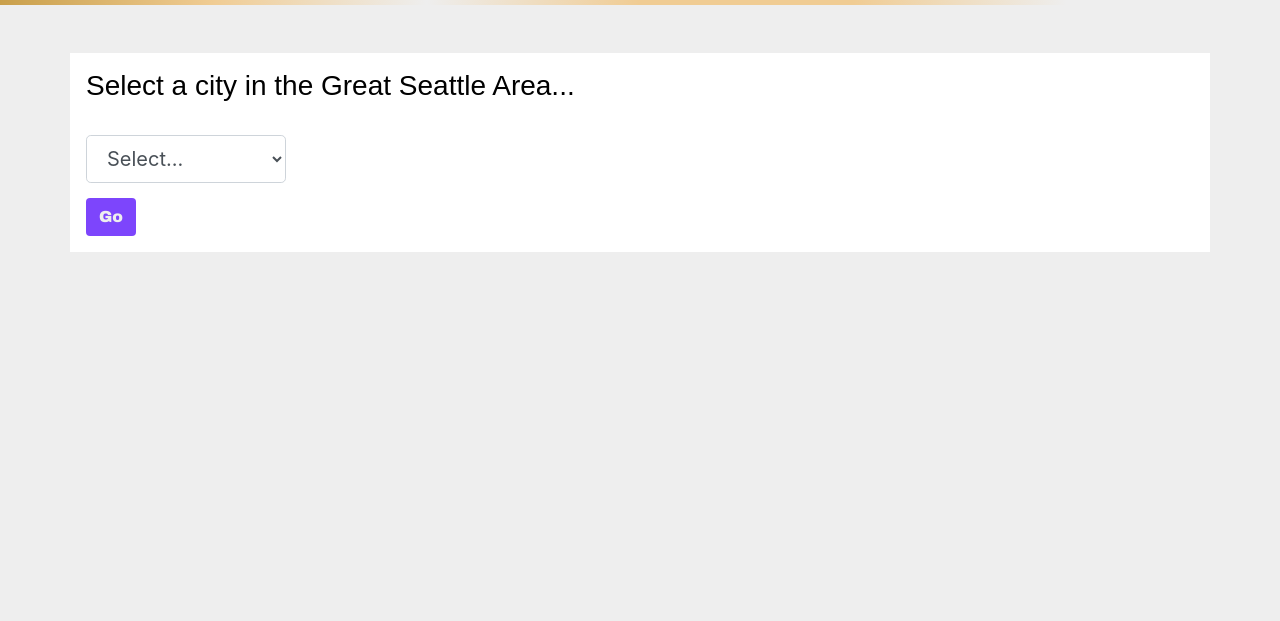
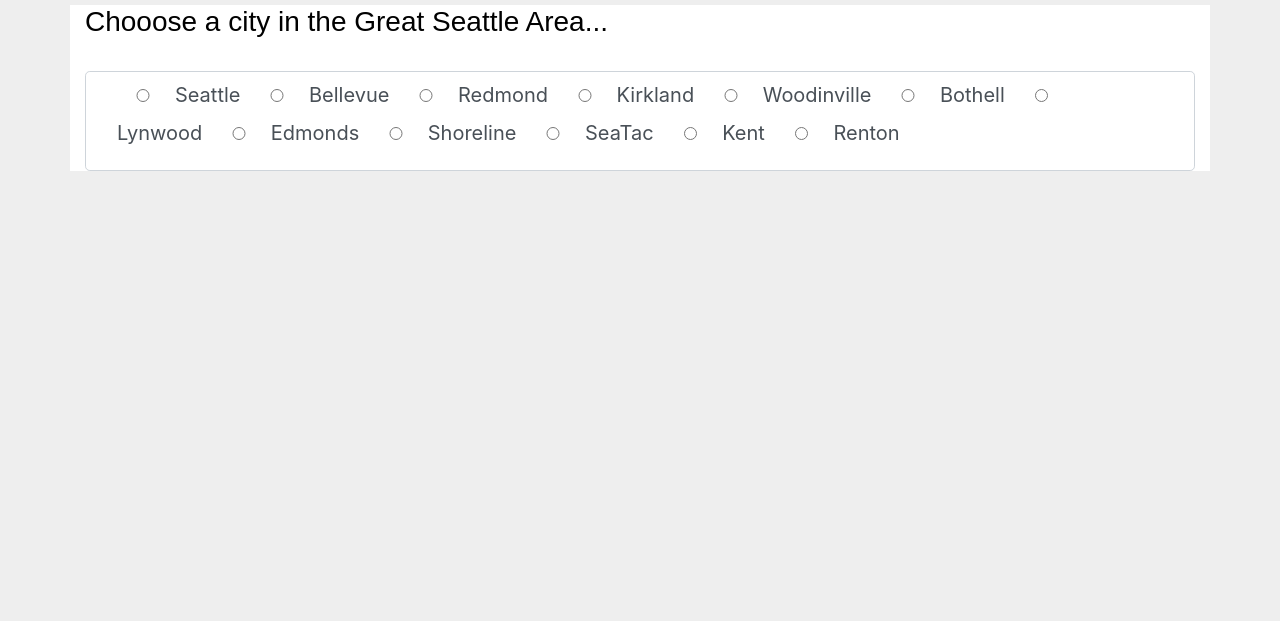
Before and after one commit to krishuang168/COVID-Reopening-HTML-Website, a website: page locations.html in a window 1280 px wide. Shown: the part 179-800 px from the top of the page. Drawn offline with nearby package versions, Linux system fonts and the light colour scheme.

Commit message:
Locations HTML & CSS

```diff
--- /dev/null
+++ b/css/locations.scss
@@ -0,0 +1,22 @@
+$color-gold: hsl(40, 54%, 54%);
+$color-champagne: rgb(240, 204, 147);
+$color-brown: #995500;
+$color-lavender: #b08ffc;
+$color-violet: #7d45fc;
+$color-bright: #eee;
+$color-dark-transparent: rgba(34, 34, 34, 0.5);
+
+/* Full-width input fields */
+input[type="radio"] {
+  width: 5%;
+  display: inline-block;
+}
+
+label {
+  margin-right: 5px;
+  display: inline-block;
+}
+
+form {
+  min-height: 100px;
+}
--- a/locations.html
+++ b/locations.html
@@ -7,27 +7,15 @@
 
     <!-- build:css css/main.css -->
     <!-- Bootstrap CSS -->
-    <link
-      rel="stylesheet"
-      href="node_modules/bootstrap/dist/css/bootstrap.min.css"
-    />
+    <link rel="stylesheet" href="node_modules/bootstrap/dist/css/bootstrap.min.css" />
     <!-- Additional CSS must be placed after Bootstrap CSS. The order matters! -->
-    <link
-      rel="stylesheet"
-      href="node_modules/font-awesome/css/font-awesome.min.css"
-    />
-    <link
-      rel="stylesheet"
-      href="node_modules/bootstrap-social/bootstrap-social.css"
-    />
+    <link rel="stylesheet" href="node_modules/font-awesome/css/font-awesome.min.css" />
+    <link rel="stylesheet" href="node_modules/bootstrap-social/bootstrap-social.css" />
     <link rel="stylesheet" href="/css/general.css" />
-    <link rel="stylesheet" href="/css/modal.css" />
+    <link rel="stylesheet" href="/css/locations.css" />
 
     <!-- endbuild -->
-    <link
-      rel="stylesheet"
-      href="https://fonts.googleapis.com/css?family=Tangerine|Open+Sans"
-    />
+    <link rel="stylesheet" href="https://fonts.googleapis.com/css?family=Tangerine|Open+Sans" />
     <!--
     <link
       rel="stylesheet"
@@ -45,8 +33,7 @@
           <div class="col" id="banner">
             <h1>COVID-19 Restaurant Reopen Lists</h1>
             <h2>
-              Check if your local restaurants allow dine-in while maintaining
-              social distancing.
+              Check if your local restaurants allow dine-in while maintaining social distancing.
             </h2>
           </div>
         </div>
@@ -75,33 +62,46 @@
 
     <!-- Main Content -->
     <div class="container bg-white mt-5">
-      <h3>Select a city in the Great Seattle Area...</h3>
+      <h3>Chooose a city in the Great Seattle Area...</h3>
       <br />
 
-      <span>
-        <select
-          class="form-control form-control-lg"
-          style="width: 200px;"
-          name="menuType"
-          id="menuType"
-        >
-          <option selected>Select...</option>
-          <option value="1">Seattle</option>
-          <option value="2">Bellevue</option>
-          <option value="3">Redmond</option>
-          <option value="4">Kirkland</option>
-          <option value="5">Woodinville</option>
-          <option value="6">Bothell</option>
-          <option value="7">Lynwood</option>
-          <option value="8">Edmonds</option>
-          <option value="9">Shoreline</option>
-        </select>
-      </span>
-      <span>
+      <div>
+        <form class="form-control form-control-lg">
+          <div class="container">
+            <input type="radio" id="Seattle" name="GSA" value="Seattle" />
+            <label for="Seattle">Seattle</label>
+            <input type="radio" id="Bellevue" name="GSA" value="Bellevue" />
+            <label for="Bellevue">Bellevue</label>
+            <input type="radio" id="Redmond" name="GSA" value="Redmond" />
+            <label for="Redmond">Redmond</label>
+
+            <input type="radio" id="Kirkland" name="GSA" value="Kirkland" />
+            <label for="Kirkland">Kirkland</label>
+            <input type="radio" id="Woodinville" name="GSA" value="Woodinville" />
+            <label for="Woodinville">Woodinville</label>
+            <!-- Separation -->
+            <input type="radio" id="Bothell" name="GSA" value="Bothell" />
+            <label for="Bothell">Bothell</label>
+            <input type="radio" id="Lynwood" name="GSA" value="Lynwood" />
+            <label for="Lynwood">Lynwood</label>
+            <input type="radio" id="Edmonds" name="GSA" value="Edmonds" />
+            <label for="Edmonds">Edmonds</label>
+            <input type="radio" id="Shoreline" name="GSA" value="Shoreline" />
+            <label for="Shoreline">Shoreline</label>
+            <input type="radio" id="SeaTac" name="GSA" value="SeaTac" />
+            <label for="SeaTac">SeaTac</label>
+            <input type="radio" id="Kent" name="GSA" value="Kent" />
+            <label for="Kent">Kent</label>
+            <input type="radio" id="Renton" name="GSA" value="Renton" />
+            <label for="Renton">Renton</label>
+          </div>
+        </form>
+      </div>
+      <!-- <span>
         <button class="btn btn-violet btn-go" id="goCategory">
           Go
         </button>
-      </span>
+      </span> -->
     </div>
   </body>
 </html>
```
Also changed, not shown: css/locations.css (added).
